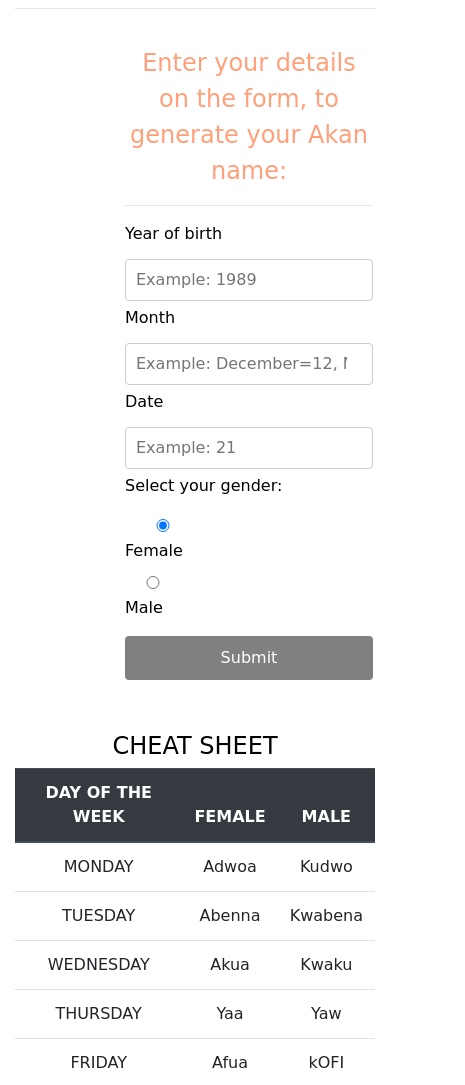
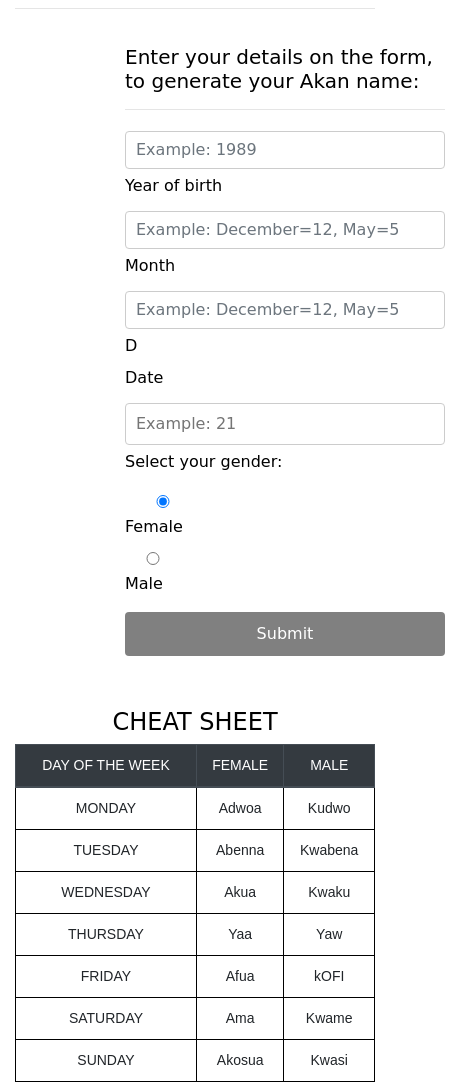
Before and after one commit to AtienoObwanda/AkanNameS, a plain HTML site: page index.html in a window 390 px wide. Shown: the part 480-1565 px from the top of the page, 465 px wide, since content can reach past the window. Drawn offline with nearby package versions, Linux system fonts and the light colour scheme.

Commit message:
Changed the layuout

```diff
--- a/css/styles.css
+++ b/css/styles.css
@@ -1,10 +1,7 @@
 body {
-    /*background: url(../images/white.jpeg) rgba(0, 0, 0, 0.2); */
-    /* background-position: center; */
-    /* background-repeat: no-repeat; */
-    /* background-size: cover; */
+
     background-blend-mode: multiply;
-    /* width: 100%; */
+    width: 100%;
     font-family: cursive;
     text-align: center;
     color: black;
@@ -24,17 +21,17 @@ body {
     height: 80px;
 }
 
-.info p {
+.mainI p {
     font-size: larger;
     font-weight: 400;
 }
 
-.tg {
+.table {
     border-collapse: collapse;
     border-spacing: 0;
 }
 
-.tg td {
+.table td {
     border-color: black;
     border-style: solid;
     border-width: 1px;
@@ -45,7 +42,7 @@ body {
     word-break: normal;
 }
 
-.tg th {
+.table th {
     border-color: black;
     border-style: solid;
     border-width: 1px;
@@ -57,7 +54,7 @@ body {
     word-break: normal;
 }
 
-.tg .tg-baqh {
+.table .table-baqh {
     text-align: center;
     vertical-align: top
 }
@@ -67,7 +64,7 @@ form {
     border-radius: 10px;
     /*background: url(../images/greyscale.jpeg);*/
     padding: 20px;
-    width: 80%;
+    width: 100%;
     margin-left: 25%;
 }
 
--- a/index.html
+++ b/index.html
@@ -18,7 +18,7 @@
             <!-- <img src="images/flag.png" alt="Ghana flag"> -->
             <br>
             <h3>Akan Name Generator</h3>
-            <div class="info">
+            <div class="mainI">
                 <p>In many parts of Ghana, and elsewhere in West Africa, a person’s name is determined by the day of the week on which she/he was born.
                     <br> Enter your birthday and gender below to read your day name in Ashanti Twi, a dialect of Akan and the most widely spoken language in Ghana:
                     <br> You can also view your name or day of birth from the table below. <br>
@@ -32,14 +32,37 @@
                 <div class="col-md-12">
                     <hr>
                     <form  id="form" name="form" onsubmit="findDay()">
-                    <legend> Enter your details on the form, to generate your Akan name:
+                      <h5> Enter your details on the form, to generate your Akan name:
                         <hr>
-                    </legend>
-                    <label for="year ">Year of birth</label>
-                        <input type="number" id="year" name="year" min="1900" max="2020" required placeholder="Example: 1989">
+                    </h5>
+                      <div class="row">
+                        <div class="col-md-8">
+                          <div class="md-form mb-0">
+                              <input type="number" id="year" name="year" min="1900" max="2020" required placeholder="Example: 1989" class="form-control">
+                              <label for="name">Year of birth</label>
+                          </div>
+                      </div>
+                    </div>
+                    <div class="row">
+                      <div class="col-md-8">
+                        <div class="md-form mb-0">
+                            <input type="number" id="month" name="month" min="1" max="12" required placeholder="Example: December=12, May=5" class="form-control">
+                            <label for="name">Month</label>
+                        </div>
+                    </div>
 
-                        <label for="month ">Month</label>
-                        <input type="number" id="month" name="month" min="1" max="12" required placeholder="Example: December=12, May=5">
+                  </div>
+                  <div class="row">
+                    <div class="col-md-8">
+                      <div class="md-form mb-0">
+                          <input type="number" id="month" name="month" min="1" max="12" required placeholder="Example: December=12, May=5" class="form-control">
+                          <label for="name">D</label>
+                      </div>
+                  </div>
+
+                </div>
+
+
 
                         <label for="date ">Date</label>
                         <input type="number" id="date" name="date" min="1" max="31" required placeholder="Example: 21 ">
@@ -65,7 +88,7 @@
                 <div class="col-md-8">
                     <br>
                     <h4>CHEAT SHEET</h4>
-                    <table class="table table-hover">
+                    <table class="table table-hover ">
                         <thead class="thead-dark">
                           <tr>
                             <th scope="col">DAY OF THE WEEK</th>
```
